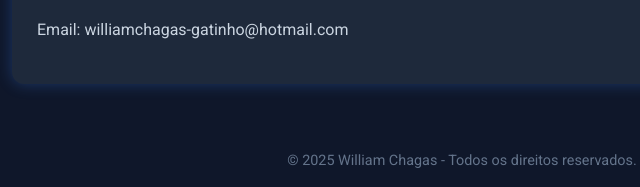
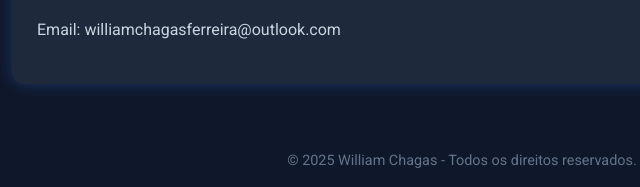
Before and after one commit to WilliamChagas/Portifolio, a plain HTML site: page index.html in a window 1280 px wide. Shown: the part 1468-1655 px from the top of the page, 178-818 px from the left. Drawn offline with Linux system fonts and the light colour scheme.

Commit message:
Update index.html

```diff
--- a/index.html
+++ b/index.html
@@ -235,7 +235,7 @@ Tecnologias e Experiências:
 
     <section>
       <h2>Contato</h2>
-      <p>Email: williamchagas-gatinho@hotmail.com</p>
+      <p>Email: williamchagasferreira@outlook.com</p>
     </section>
   </main>
 
```
